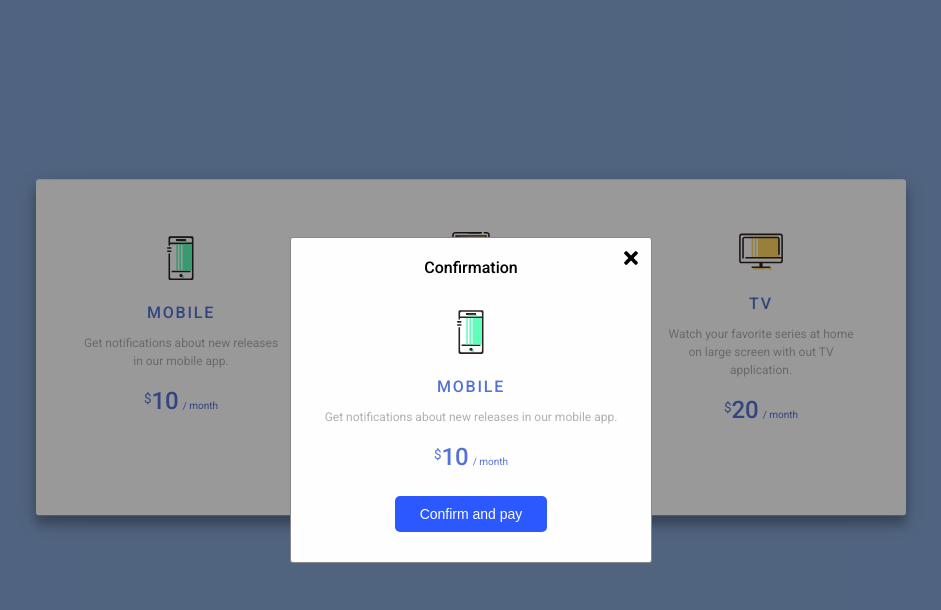
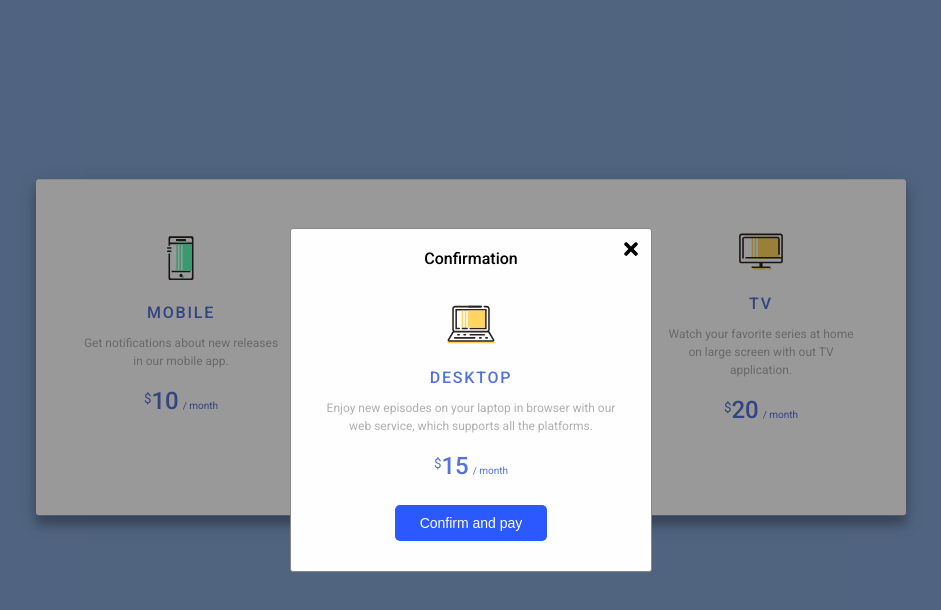
Before and after one commit to islam95/skyeng-task, a plain HTML site: page index.html in a window 1280 px wide. Both pictures are taken after a click on the element 640 px from the left and 319 px from the top of the page. Shown: the whole page, without its empty margins (169-1110 px from the left). Drawn offline with Linux system fonts and the light colour scheme.

Commit message:
Restyle the code using DRY

```diff
--- a/css/styles.css
+++ b/css/styles.css
@@ -125,7 +125,6 @@ body {
   width: 100%;
   height: 100%;
   overflow: auto; /* Enable scroll if needed */
-  background-color: rgb(0, 0, 0);
   background-color: rgba(0, 0, 0, 0.4);
 }
 
--- a/index.html
+++ b/index.html
@@ -15,7 +15,7 @@
     <!-- There are no much comments because all seem straighforward. -->
     <div class="container">
       <div class="tariffs">
-        <div class="tariff__item">
+        <div class="tariff__item" data-tariff="device">
           <div class="tariff__image tariff__image--device"></div>
           <p class="tariff__title text-blue">Mobile</p>
           <p class="tariff__paragraph">
@@ -27,7 +27,7 @@
             <span class="tariff__price--period">/ month</span>
           </div>
         </div>
-        <div class="tariff__item">
+        <div class="tariff__item" data-tariff="laptop">
           <div class="tariff__image tariff__image--laptop"></div>
           <p class="tariff__title text-blue">Desktop</p>
           <p class="tariff__paragraph">
@@ -40,7 +40,7 @@
             <span class="tariff__price--period">/ month</span>
           </div>
         </div>
-        <div class="tariff__item">
+        <div class="tariff__item" data-tariff="monitor">
           <div class="tariff__image tariff__image--monitor"></div>
           <p class="tariff__title text-blue">TV</p>
           <p class="tariff__paragraph">
@@ -63,14 +63,12 @@
         <div class="btn-close" id="btn-close"></div>
         <div class="modal__tariff">
           <span class="modal__title">Confirmation</span>
-          <div class="tariff__image tariff__image--device"></div>
-          <p class="tariff__title text-blue">Mobile</p>
-          <p class="tariff__paragraph">
-            Get notifications about new releases in our mobile app.
-          </p>
+          <div class="tariff__image"></div>
+          <p class="tariff__title text-blue"></p>
+          <p class="tariff__paragraph"></p>
           <div class="tariff__price text-blue">
             <sup class="tariff__price--currency">$</sup
-            ><span class="tariff__price--amount">10</span>
+            ><span class="tariff__price--amount"></span>
             <span class="tariff__price--period">/ month</span>
           </div>
         </div>
--- a/js/index.js
+++ b/js/index.js
@@ -1,15 +1,29 @@
 const modal = document.querySelector("#modal");
 const tariffs = document.querySelectorAll(".tariff__item");
 const closeBtn = document.querySelector("#btn-close");
+const image = modal.querySelector(".tariff__image");
 
+tariffs &&
   tariffs.forEach(tariff => {
     tariff.addEventListener("click", function() {
-    console.log(tariff);
+      const deviceName = this.dataset.tariff; // get device name from html dataset
+      if (image.classList.length > 1) {
+        image.className = "tariff__image"; // removes extra classes
+      }
+      image.classList.add(`tariff__image--${deviceName}`);
+
+      const { title, paragraph, amount } = getTariffData(this);
+
+      modal.querySelector(".tariff__title").innerHTML = title;
+      modal.querySelector(".tariff__paragraph").innerHTML = paragraph;
+      modal.querySelector(".tariff__price--amount").innerHTML = amount;
+
       toggleModal(modal);
     });
   });
 
 // Cross svg button to close the modal
+closeBtn &&
   closeBtn.addEventListener("click", function() {
     toggleModal(modal);
   });
@@ -21,7 +35,14 @@ window.addEventListener("click", function(e) {
   }
 });
 
+const getTariffData = tariff => {
+  const title = tariff.querySelector(".tariff__title").textContent;
+  const paragraph = tariff.querySelector(".tariff__paragraph").textContent;
+  const amount = tariff.querySelector(".tariff__price--amount").textContent;
+  return { title, paragraph, amount };
+};
+
 // Toggles the modal by using css selector
-function toggleModal(element) {
-  return element.classList.toggle("toggle-modal");
-}
+const toggleModal = element => {
+  element.classList.toggle("toggle-modal");
+};
```
Lines whose indentation alone changed are shown as unchanged.
